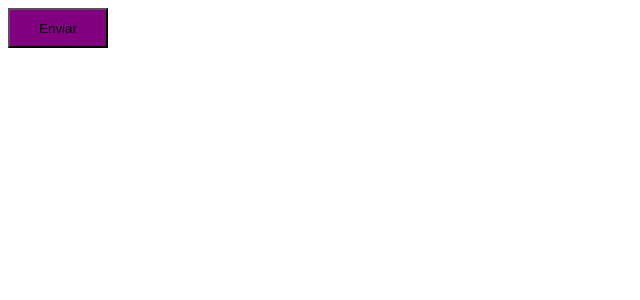
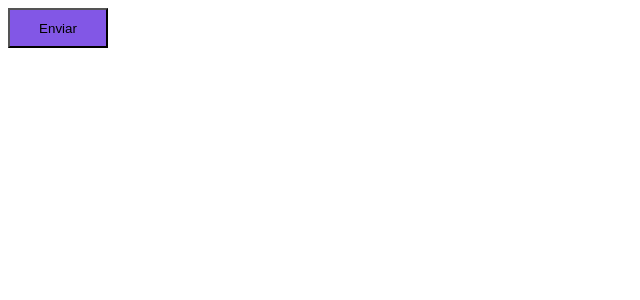
Before and after one commit to elioenays/02-ignite-timer, a React (Vite) app: page / in a window 1280 px wide. Shown: the top 300 px of the page, without its empty margins (0-640 px from the left). Built offline with nearby package versions, Linux system fonts and the light colour scheme.

Commit message:
Estrutura da aplicação - Configurando temas

```diff
--- a/src/App.tsx
+++ b/src/App.tsx
@@ -1,9 +1,11 @@
+import { ThemeProvider } from 'styled-components'
 import Button from './components/Button'
+import { defaultTheme } from './styles/default'
 
 export function App() {
   return (
-    <>
+    <ThemeProvider theme={defaultTheme}>
       <Button />
-    </>
+    </ThemeProvider>
   )
 }
--- a/src/components/Button.styles.ts
+++ b/src/components/Button.styles.ts
@@ -17,9 +17,11 @@
   width: 100px;
   height: 40px;
 
-  ${(props) => {
+  background-color: ${(props) => props.theme.primary};
+
+  /* ${(props) => {
     return css`
       background-color: ${buttonVariants[props.variant]};
     `
-  }}
+  }} */
 `
--- /dev/null
+++ b/src/styles/default.ts
@@ -0,0 +1,4 @@
+export const defaultTheme = {
+  primary: '#8257e6',
+  secondary: 'orange',
+}
```
